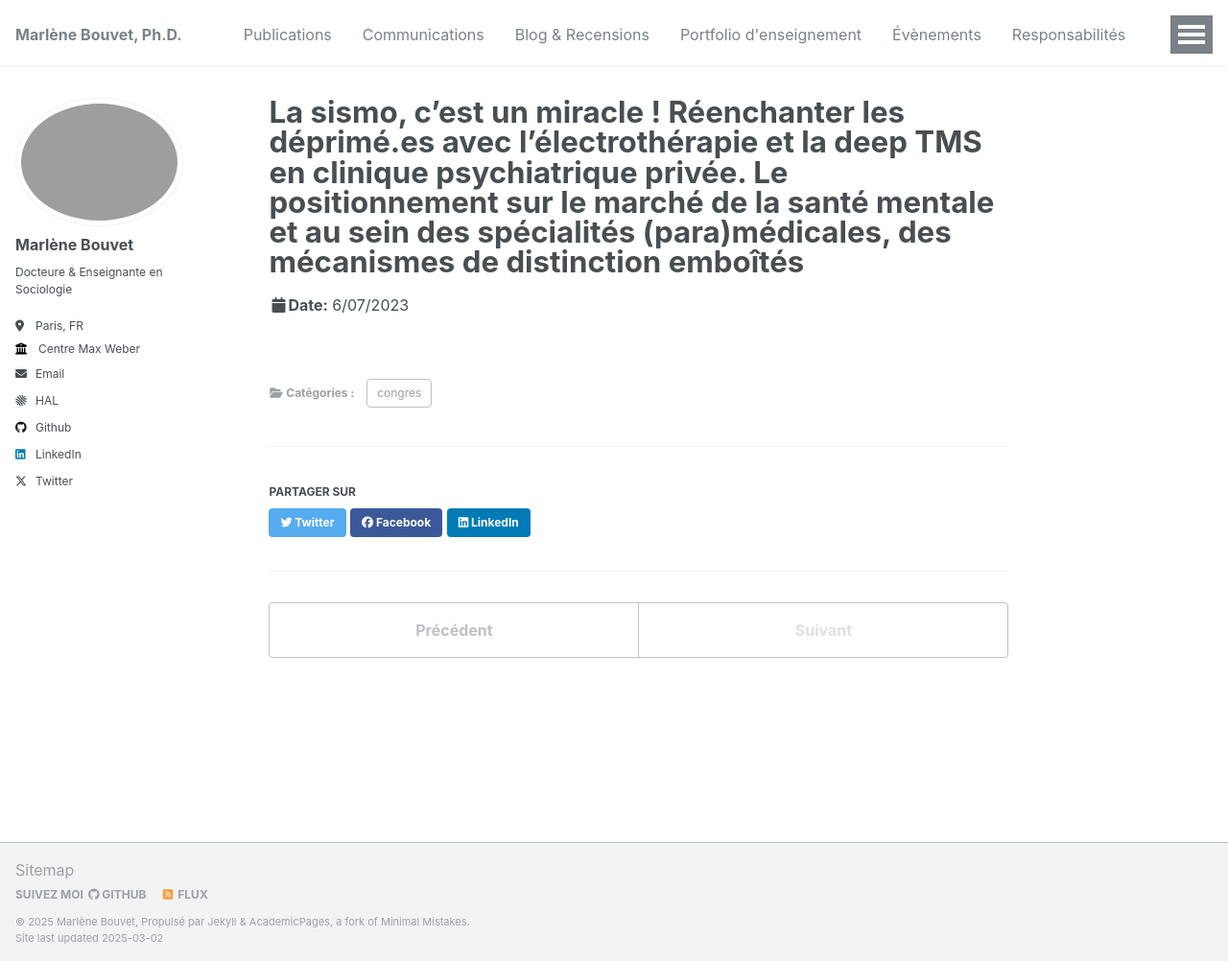
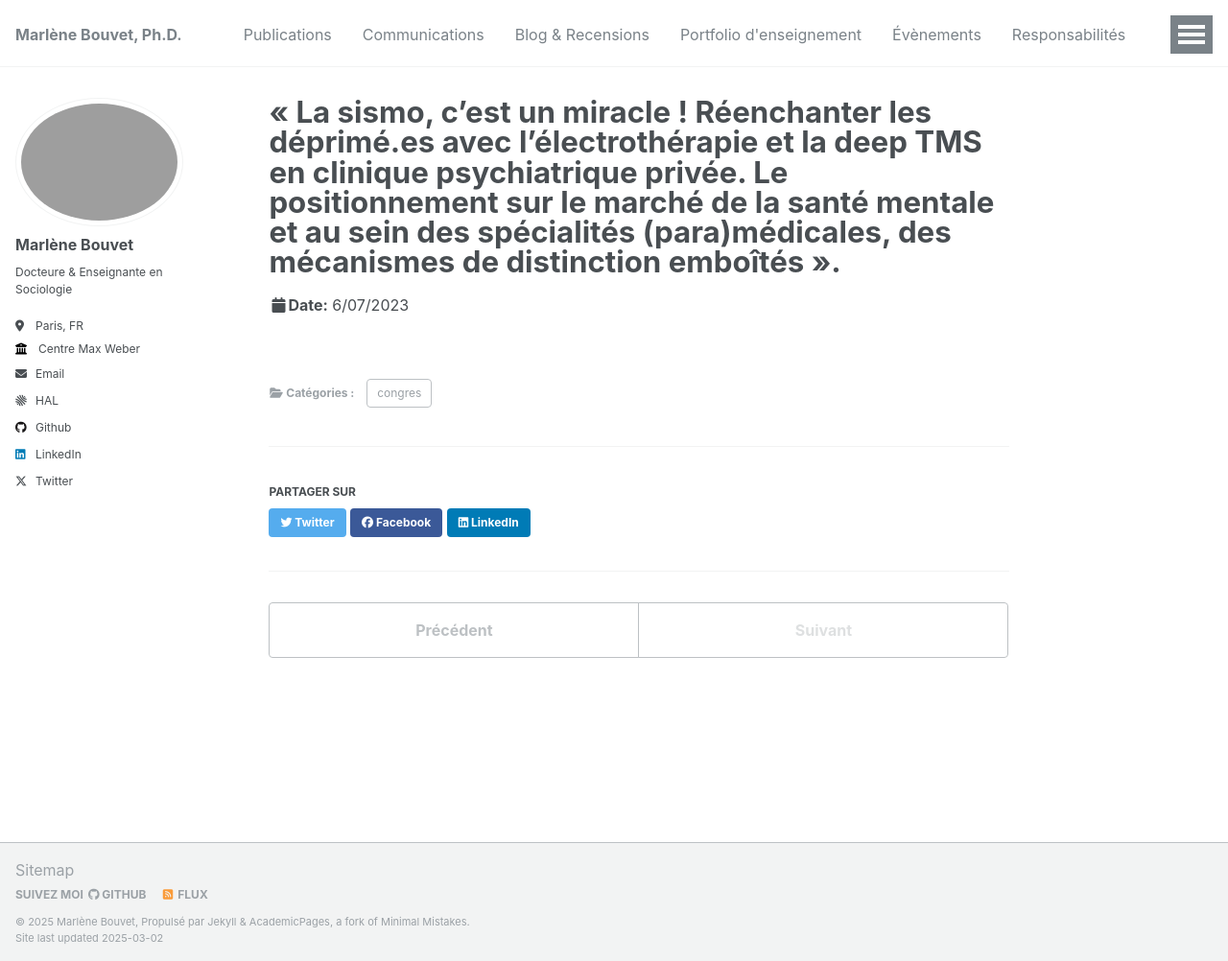
Before and after one commit to marlenebouvet/marlenebouvet.fr, a Jekyll site: the page built from _talks/Congrès & colloques/2023 afs sismo.md, in a window 1280 px wide and 1002 px high. Shown: the whole window at 96% size. Built offline with Jekyll 4.4.1, drawn with Linux system fonts in a browser that asks for light colours; some web fonts are replaced.

```diff
--- a/_talks/Congrès & colloques/2023 afs sismo.md
+++ b/_talks/Congrès & colloques/2023 afs sismo.md
@@ -1,5 +1,5 @@
 ---
-title: "La sismo, c’est un miracle ! Réenchanter les déprimé.es avec l’électrothérapie et la deep TMS en clinique psychiatrique privée. Le positionnement sur le marché de la santé mentale et au sein des spécialités (para)médicales, des mécanismes de distinction emboîtés"
+title: "« La sismo, c’est un miracle ! Réenchanter les déprimé.es avec l’électrothérapie et la deep TMS en clinique psychiatrique privée. Le positionnement sur le marché de la santé mentale et au sein des spécialités (para)médicales, des mécanismes de distinction emboîtés »."
 collection: talks
 type: "Conference"
 category: congres
```
